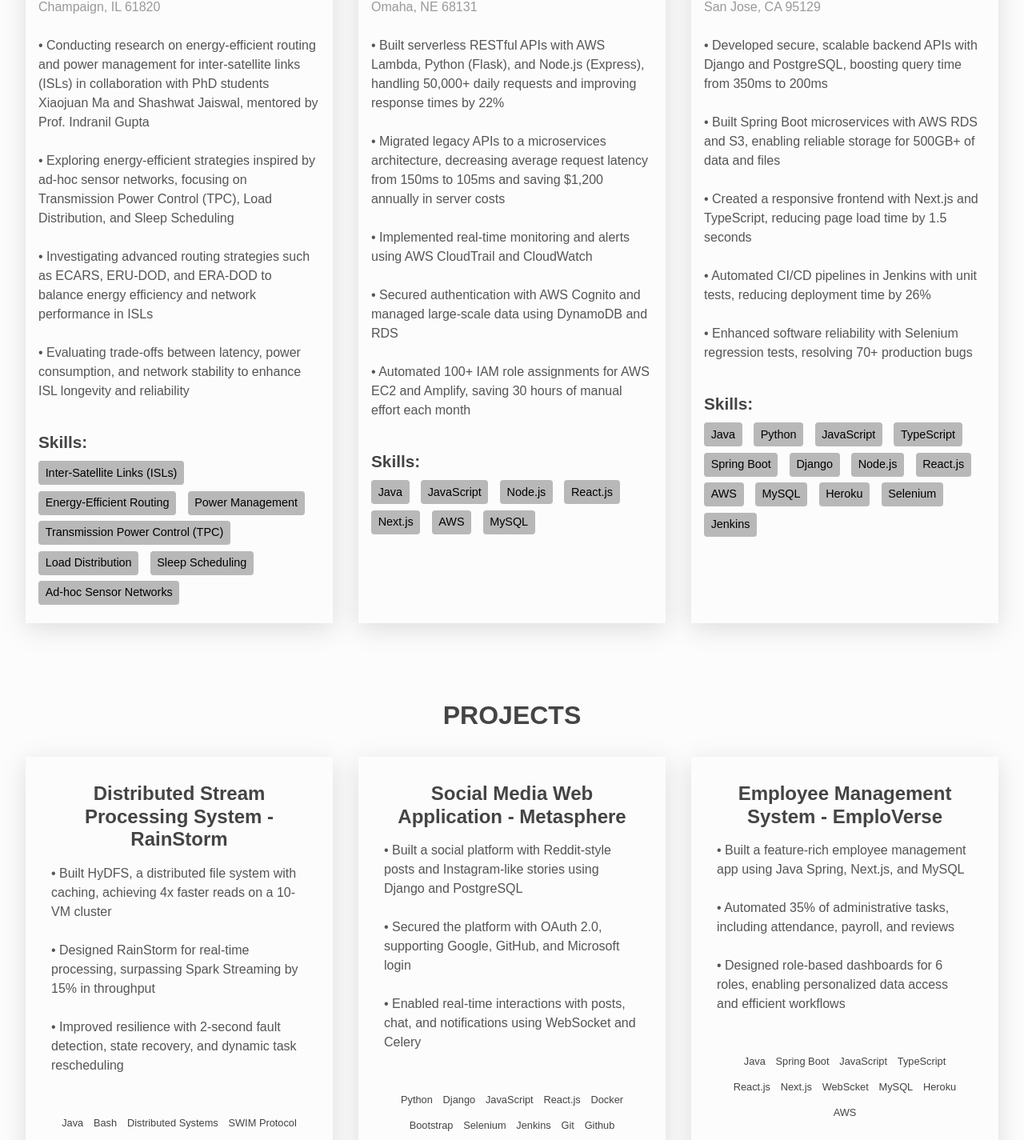
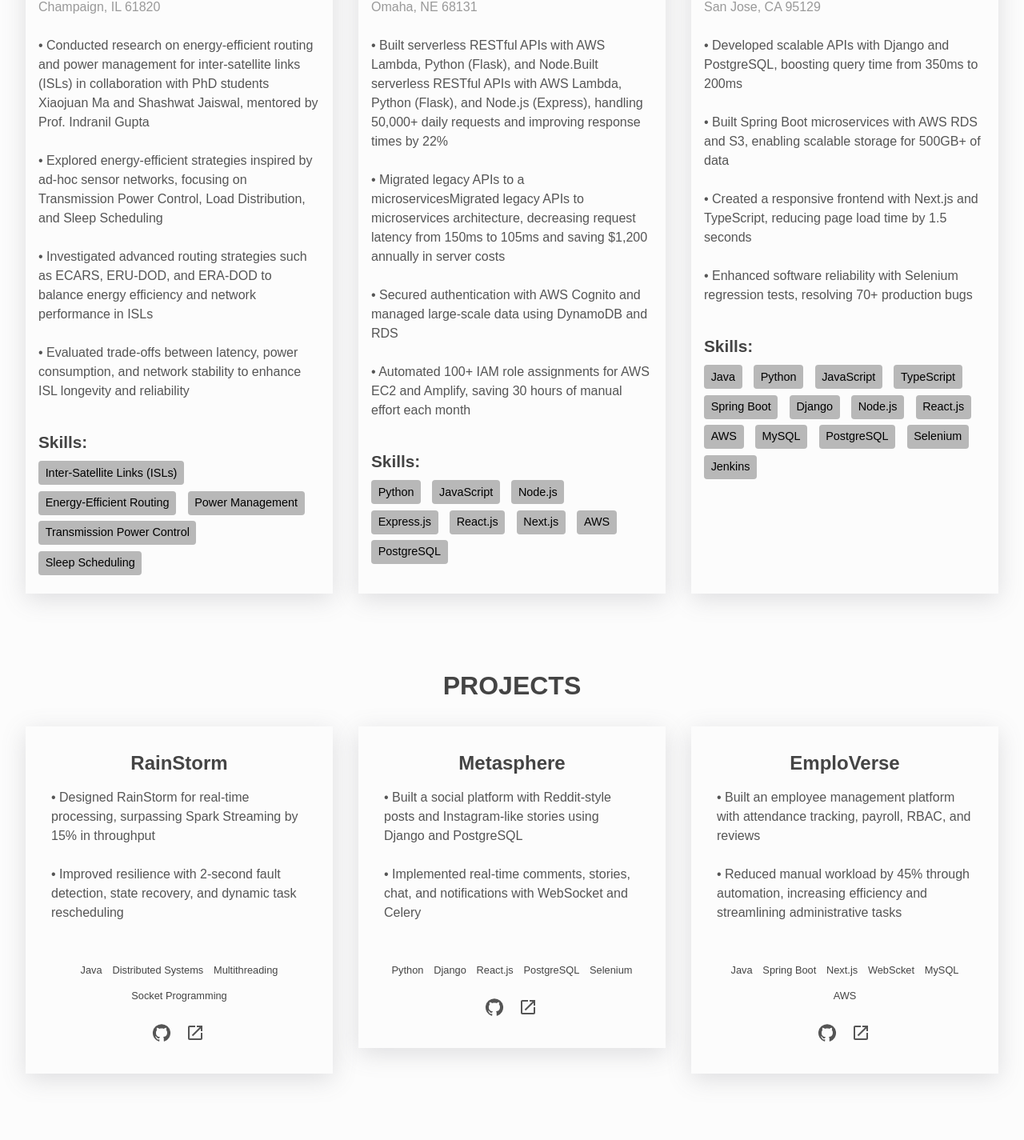
Before and after one commit to Shiyang-Zhao/Shiyang-Zhao.github.io, a Next.js app: page / in a window 1280 px wide. Shown: the part 1431-2856 px from the top of the page at 80% size. Built offline with nearby package versions, Linux system fonts and the light colour scheme.

Commit message:
First commit

```diff
--- a/src/data/portfolio.ts
+++ b/src/data/portfolio.ts
@@ -30,7 +30,7 @@
     degree: "Master of Computer Science",
     startDate: "08/2024",
     endDate: "12/2025",
-    GPA: "4.0/4.0",
+    GPA: "3.8/4.0",
     honor: ["Coming soon"],
   },
   {
@@ -59,19 +59,17 @@
     endDate: "Present",
     location: "Champaign, IL 61820",
     description: [
-      "•	Conducting research on energy-efficient routing and power management for inter-satellite links (ISLs) in collaboration with PhD students Xiaojuan Ma and Shashwat Jaiswal, mentored by Prof. Indranil Gupta",
-      "•	Exploring energy-efficient strategies inspired by ad-hoc sensor networks, focusing on Transmission Power Control (TPC), Load Distribution, and Sleep Scheduling",
-      "•	Investigating advanced routing strategies such as ECARS, ERU-DOD, and ERA-DOD to balance energy efficiency and network performance in ISLs",
-      "•	Evaluating trade-offs between latency, power consumption, and network stability to enhance ISL longevity and reliability"
+      "• Conducted research on energy-efficient routing and power management for inter-satellite links (ISLs) in collaboration with PhD students Xiaojuan Ma and Shashwat Jaiswal, mentored by Prof. Indranil Gupta",
+      "• Explored energy-efficient strategies inspired by ad-hoc sensor networks, focusing on Transmission Power Control, Load Distribution, and Sleep Scheduling",
+      "• Investigated advanced routing strategies such as ECARS, ERU-DOD, and ERA-DOD to balance energy efficiency and network performance in ISLs",
+      "• Evaluated trade-offs between latency, power consumption, and network stability to enhance ISL longevity and reliability"
     ],
     skills: [
       "Inter-Satellite Links (ISLs)",
       "Energy-Efficient Routing",
       "Power Management",
-      "Transmission Power Control (TPC)",
-      "Load Distribution",
+      "Transmission Power Control",
       "Sleep Scheduling",
-      "Ad-hoc Sensor Networks",
     ],
   },
   {
@@ -83,20 +81,20 @@
     endDate: "Present",
     location: "Omaha, NE 68131",
     description: [
-      "•	Built serverless RESTful APIs with AWS Lambda, Python (Flask), and Node.js (Express), handling 50,000+ daily requests and improving response times by 22%",
-      "•	Migrated legacy APIs to a microservices architecture, decreasing average request latency from 150ms to 105ms and saving $1,200 annually in server costs",
-      "•	Implemented real-time monitoring and alerts using AWS CloudTrail and CloudWatch",
-      "•	Secured authentication with AWS Cognito and managed large-scale data using DynamoDB and RDS",
-      "•	Automated 100+ IAM role assignments for AWS EC2 and Amplify, saving 30 hours of manual effort each month",
+      "• Built serverless RESTful APIs with AWS Lambda, Python (Flask), and Node.Built serverless RESTful APIs with AWS Lambda, Python (Flask), and Node.js (Express), handling 50,000+ daily requests and improving response times by 22%",
+      "• Migrated legacy APIs to a microservicesMigrated legacy APIs to microservices architecture, decreasing request latency from 150ms to 105ms and saving $1,200 annually in server costs",
+      "• Secured authentication with AWS Cognito and managed large-scale data using DynamoDB and RDS",
+      "• Automated 100+ IAM role assignments for AWS EC2 and Amplify, saving 30 hours of manual effort each month",
     ],
     skills: [
-      "Java",
+      "Python",
       "JavaScript",
       "Node.js",
+      "Express.js",
       "React.js",
       "Next.js",
       "AWS",
-      "MySQL",
+      "PostgreSQL",
     ],
   },
   {
@@ -104,15 +102,14 @@
     company: "Rnd4impact",
     logo: "/assets/images/Logo/rnd4impact.webp",
     url: "https://www.rnd4impact.com/",
-    startDate: "03/2023",
+    startDate: "02/2023",
     endDate: "03/2024",
     location: "San Jose, CA 95129",
     description: [
-      "•	Developed secure, scalable backend APIs with Django and PostgreSQL, boosting query time from 350ms to 200ms",
-      "•	Built Spring Boot microservices with AWS RDS and S3, enabling reliable storage for 500GB+ of data and files",
-      "•	Created a responsive frontend with Next.js and TypeScript, reducing page load time by 1.5 seconds",
-      "•	Automated CI/CD pipelines in Jenkins with unit tests, reducing deployment time by 26%",
-      "•	Enhanced software reliability with Selenium regression tests, resolving 70+ production bugs",
+      "• Developed scalable APIs with Django and PostgreSQL, boosting query time from 350ms to 200ms",
+      "• Built Spring Boot microservices with AWS RDS and S3, enabling scalable storage for 500GB+ of data",
+      "• Created a responsive frontend with Next.js and TypeScript, reducing page load time by 1.5 seconds",
+      "• Enhanced software reliability with Selenium regression tests, resolving 70+ production bugs",
     ],
     skills: [
       "Java",
@@ -125,7 +122,7 @@
       "React.js",
       "AWS",
       "MySQL",
-      "Heroku",
+      "PostgreSQL",
       "Selenium",
       "Jenkins",
     ],
@@ -134,66 +131,48 @@
 
 const projects = [
   {
-    name: "Distributed Stream Processing System - RainStorm",
+    name: "RainStorm",
     description: [
-      "•	Built HyDFS, a distributed file system with caching, achieving 4x faster reads on a 10-VM cluster",
-      "•	Designed RainStorm for real-time processing, surpassing Spark Streaming by 15% in throughput",
-      "•	Improved resilience with 2-second fault detection, state recovery, and dynamic task rescheduling",
+      "• Designed RainStorm for real-time processing, surpassing Spark Streaming by 15% in throughput",
+      "• Improved resilience with 2-second fault detection, state recovery, and dynamic task rescheduling",
     ],
     stack: [
       "Java",
-      "Bash",
       "Distributed Systems",
-      "SWIM Protocol",
-      "Cassandra",
-      "Sockets",
       "Multithreading",
-      "LRU Cache",
-      "Git",
-      "GitLab",
+      "Socket Programming",
     ],
     sourceCode: "https://github.com/Shiyang-Zhao/Distributed-Stream-Processing-System-RainStorm",
     livePreview: "https://github.com/Shiyang-Zhao/Distributed-Stream-Processing-System-RainStorm",
   },
   {
-    name: "Social Media Web Application - Metasphere",
+    name: "Metasphere",
     description: [
-      "•	Built a social platform with Reddit-style posts and Instagram-like stories using Django and PostgreSQL",
-      "•	Secured the platform with OAuth 2.0, supporting Google, GitHub, and Microsoft login",
-      "•	Enabled real-time interactions with posts, chat, and notifications using WebSocket and Celery",
+      "• Built a social platform with Reddit-style posts and Instagram-like stories using Django and PostgreSQL",
+      "• Implemented real-time comments, stories, chat, and notifications with WebSocket and Celery",
     ],
     stack: [
       "Python",
       "Django",
-      "JavaScript",
       "React.js",
-      "Docker",
-      "Bootstrap",
+      "PostgreSQL",
       "Selenium",
-      "Jenkins",
-      "Git",
-      "Github",
     ],
     sourceCode: "https://github.com/Shiyang-Zhao/Social-Media-Metasphere",
     livePreview: "https://github.com/Shiyang-Zhao/Social-Media-Metasphere",
   },
   {
-    name: "Employee Management System - EmploVerse",
+    name: "EmploVerse",
     description: [
-      "•	Built a feature-rich employee management app using Java Spring, Next.js, and MySQL",
-      "•	Automated 35% of administrative tasks, including attendance, payroll, and reviews",
-      "•	Designed role-based dashboards for 6 roles, enabling personalized data access and efficient workflows",
+      "• Built an employee management platform with attendance tracking, payroll, RBAC, and reviews",
+      "• Reduced manual workload by 45% through automation, increasing efficiency and streamlining administrative tasks",
     ],
     stack: [
       "Java",
       "Spring Boot",
-      "JavaScript",
-      "TypeScript",
-      "React.js",
       "Next.js",
       "WebScket",
       "MySQL",
-      "Heroku",
       "AWS",
     ],
     sourceCode: "https://github.com/Shiyang-Zhao/Employee-Management-EmploVerse",
```
Also changed, not shown: 1 other file (tests, documents, lock files or other folders).
